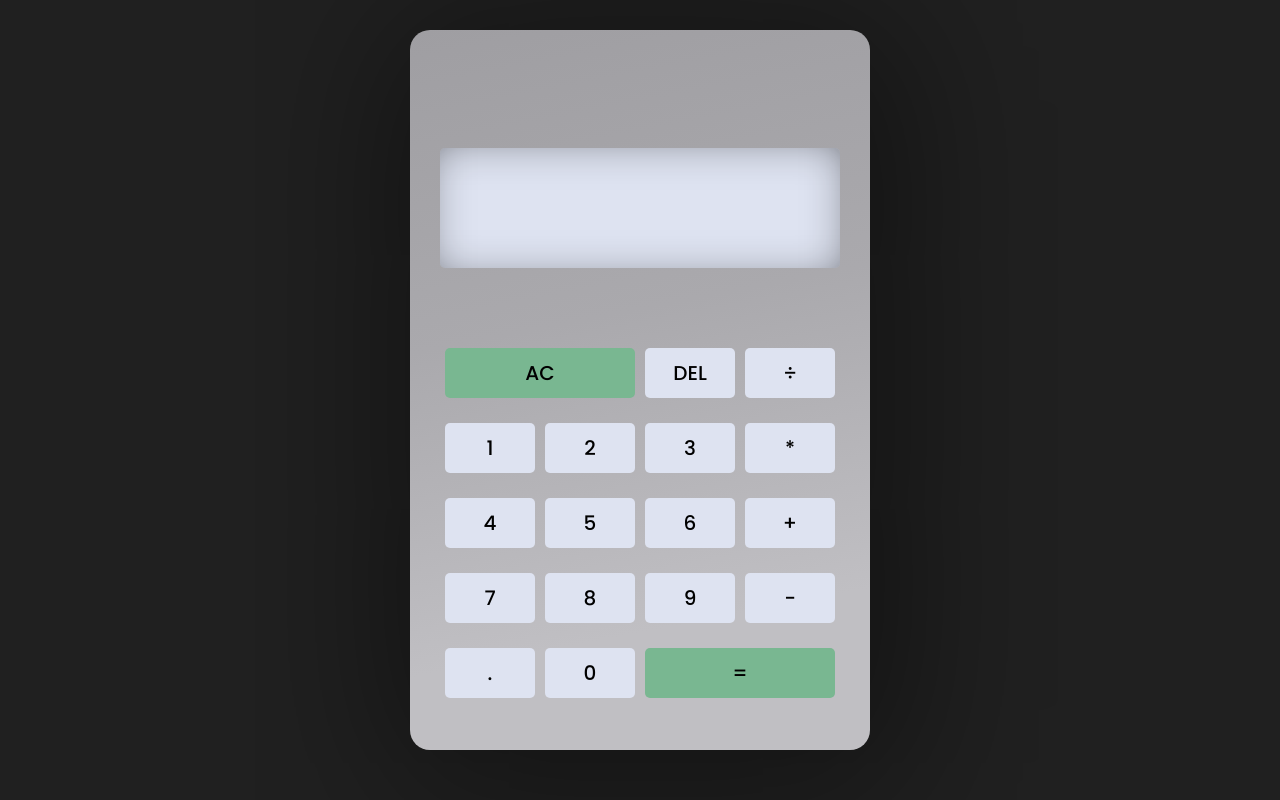
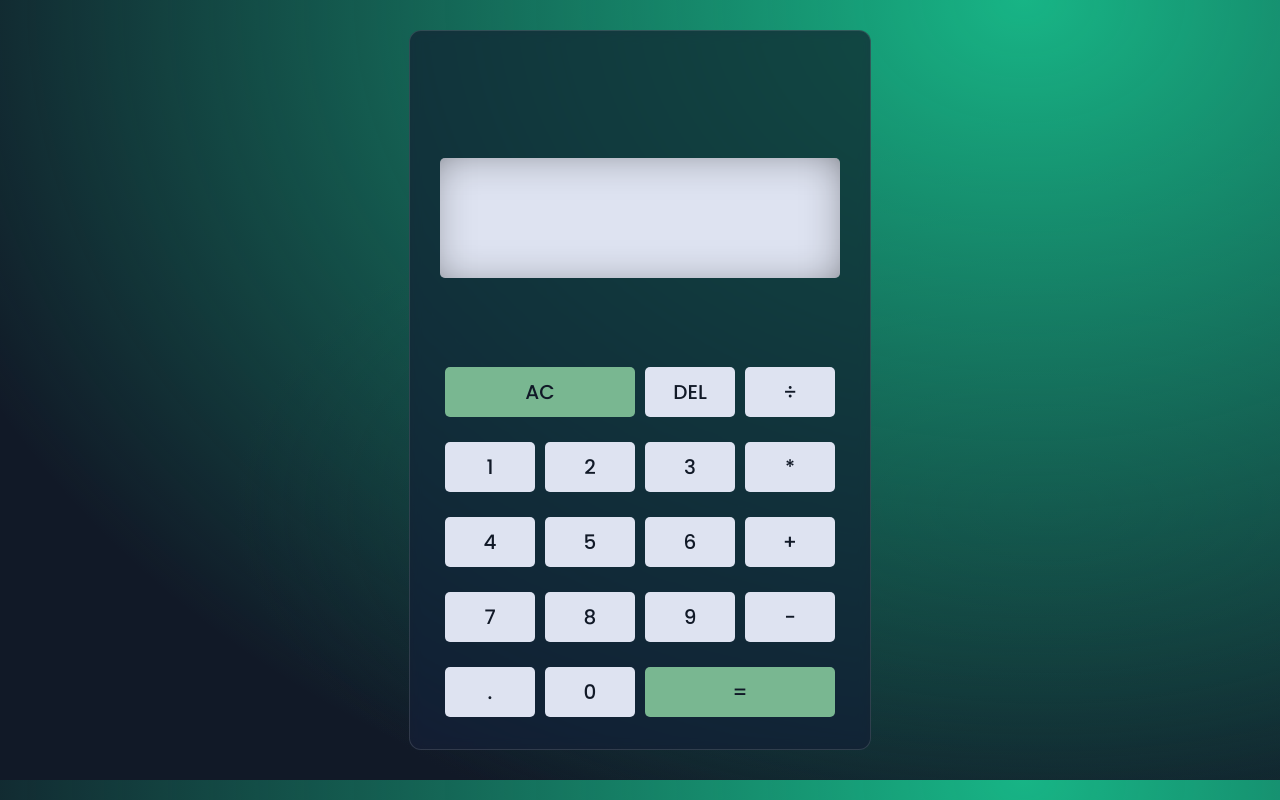
Before and after one commit to giovanniclopes/calculator, a plain HTML site: page index.html in a window 1280 px wide. Drawn offline with Linux system fonts and the light colour scheme.

Commit message:
Update style.css

```diff
--- a/style.css
+++ b/style.css
@@ -5,7 +5,7 @@
 :root {
     --background-color: #202020;
     --main-color: #79b791;
-    --secundary-color: #abd1b5;
+    --secundary-color: hsl(218.00, 39%, 11%);
     --dark-color: linear-gradient(169deg,#9f9ea2 0%, #aaa9ad 40%, #c0bfc3 80%);
     --light-color: #dee3f1;
     --primary-font: 'Poppins', sans-serif;
@@ -18,7 +18,10 @@
 body {
     margin: 0;
     padding: 0;
-    background: var(--background-color);
+    background-color: #111927;
+    background-image:
+        radial-gradient(at 80% 0%, hsl(162.00, 77%, 40%) 0, transparent 80%),
+        radial-gradient(at 82% 65%, hsl(218.00, 39%, 11%) 0, transparent 55%);
     font: 500 17px var(--primary-font);
     color: #fff;
 }
@@ -29,24 +32,22 @@ body {
     align-items: center;
     min-height: 90vh;
     width: fit-content;
-    background: var(--dark-color);
-    box-shadow: 8px 15px 163px 20px rgba(0,0,0,0.45);
-    -webkit-box-shadow: 8px 15px 163px 20px rgba(0,0,0,0.45);
-    -moz-box-shadow: 8px 15px 163px 20px rgba(0,0,0,0.45);
-    border-radius: 20px;
+    backdrop-filter: blur(6px) saturate(200%);
+    -webkit-backdrop-filter: blur(6px) saturate(200%);
+    background-color: rgba(23, 31, 51, 0.75);
+    border-radius: 12px;
+    border: 1px solid rgba(255, 255, 255, 0.125);
     margin: 30px auto;
-    padding: 0px 30px 40px 30px;
+    padding: 0px 30px 20px 30px;
     grid-template-columns: repeat(4, 100px);
     grid-template-rows: minmax(120px, auto) repeat(5, 75px);
 }
 
 @media (max-width: 600px) {
     .calculator-grid {
-        background: rgb(194, 194, 194);
-        padding-top: 20px;
         width: auto;
         border: none;
-        padding: 20px 0px 20px 0px;
+        padding: 5px 0px 5px 0px;
         margin: 0;
         border-radius: 0px;
     }
@@ -55,6 +56,7 @@ body {
 button {
     font: 500 20px var(--primary-font);
     background: var(--light-color);
+    color: var(--secundary-color);
     border: none;
     outline: none;
     border-radius: 5px;
```
